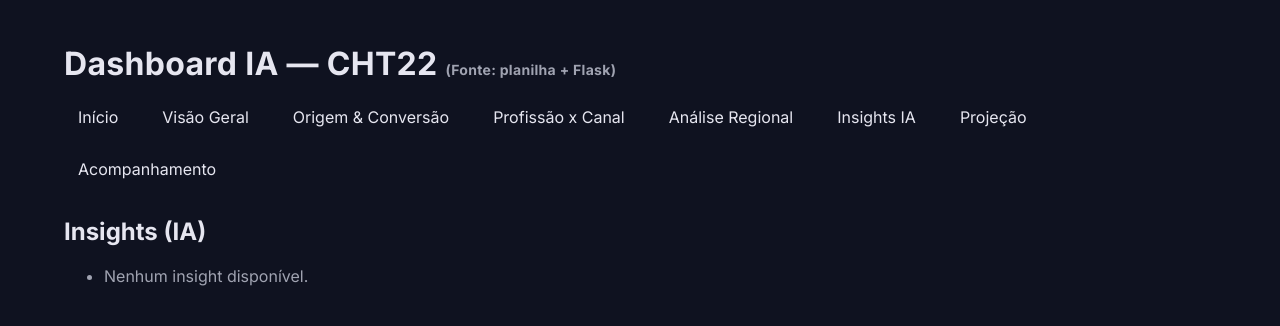
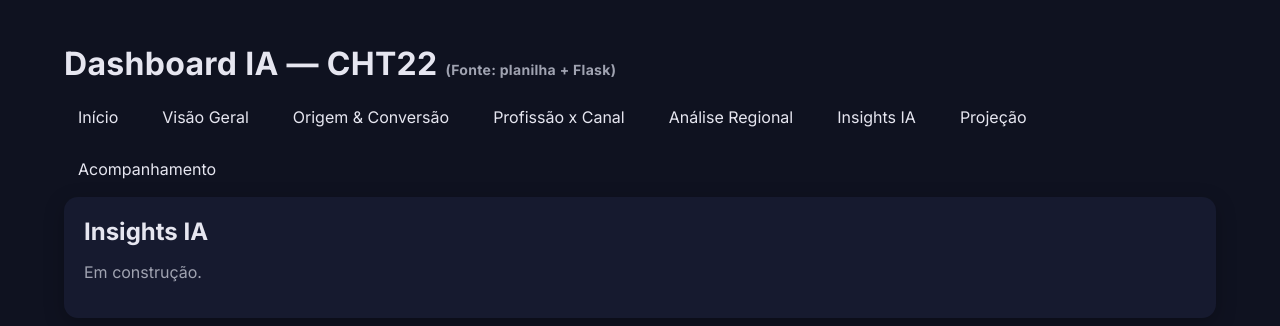
Before and after one commit to MacDowell354/dashboard-nandamac-ia, a Flask app: template templates/insights_ia.html in a window 1280 px wide. Shown: the top 326 px of the page. Run offline with Flask 3, Linux system fonts and the light colour scheme; the template is opened without the code that fills it, so the values that code supplies are empty.

Commit message:
Update insights_ia.html

```diff
--- a/templates/insights_ia.html
+++ b/templates/insights_ia.html
@@ -1,11 +1,5 @@
-{% extends 'base.html' %}
+{% extends "base.html" %}
+{% block title %}Insights IA — Dashboard IA{% endblock %}
 {% block content %}
-  <h2>Insights (IA)</h2>
-  <ul class="insights">
-    {% for line in insights %}
-      <li>{{ line }}</li>
-    {% else %}
-      <li class="muted">Nenhum insight disponível.</li>
-    {% endfor %}
-  </ul>
+  <div class="card"><h2 style="margin:0">Insights IA</h2><p class="muted">Em construção.</p></div>
 {% endblock %}
```
